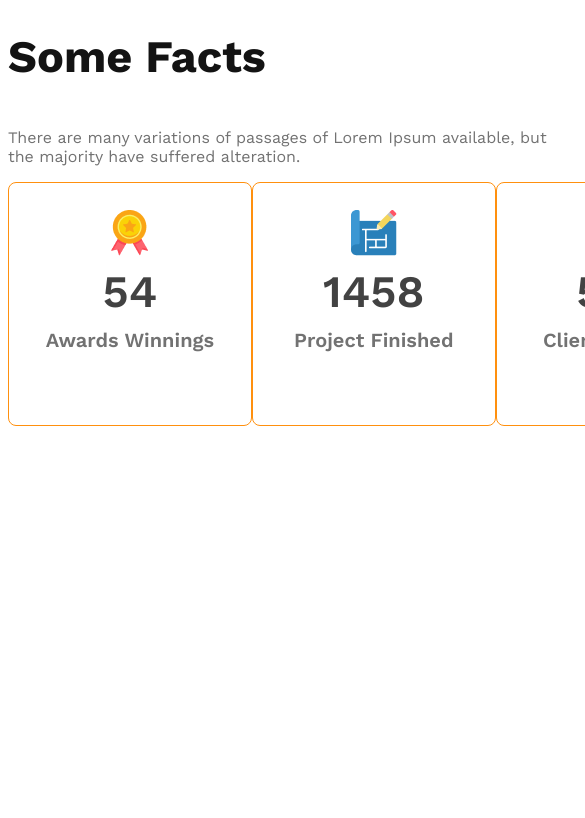
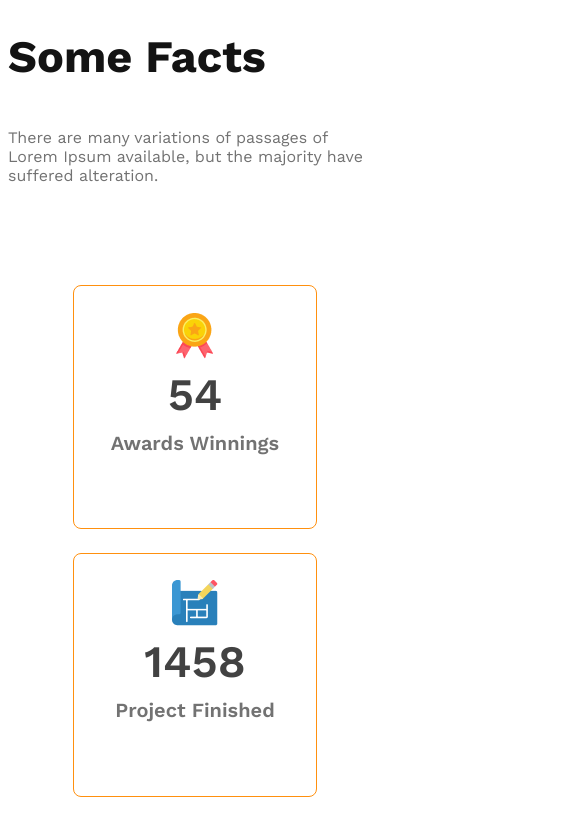
Before and after one commit to ShakirMahmud/g3-architects-project, a plain HTML site: page index.html in a window 390 px wide. Shown: the part 2980-3798 px from the top of the page, 585 px wide, since content can reach past the window. Before the commit the page ends 3414 px from the top, so only its background shows below. Drawn offline with nearby package versions, Linux system fonts and the light colour scheme.

Commit message:
upto 10-7 v1

```diff
--- a/styles/style.css
+++ b/styles/style.css
@@ -150,12 +150,14 @@ main>section {
     font-family: Work Sans;
     font-size: 1rem;
     font-weight: 400;
-    width: 540px;
+    max-width: 540px;
+    margin-bottom: 100px;
 }
 
 .facts_container {
     display: grid;
     grid-template-columns: repeat(4, 1fr);
+    margin-left: 50px;
 }
 
 .fact {
@@ -194,12 +196,17 @@ main>section {
         flex-direction: column;
     }
 
-    .team_img_container {
+    .team_img_container, .facts_container {
         grid-template-columns: repeat(1, 1fr);
     }
 
     .our_features {
         margin-left: 20px;
+    }
+    .facts_container{
+        justify-items: center;
+        gap: 24px;
+        margin-left: 0;
     }
 }
 
```
